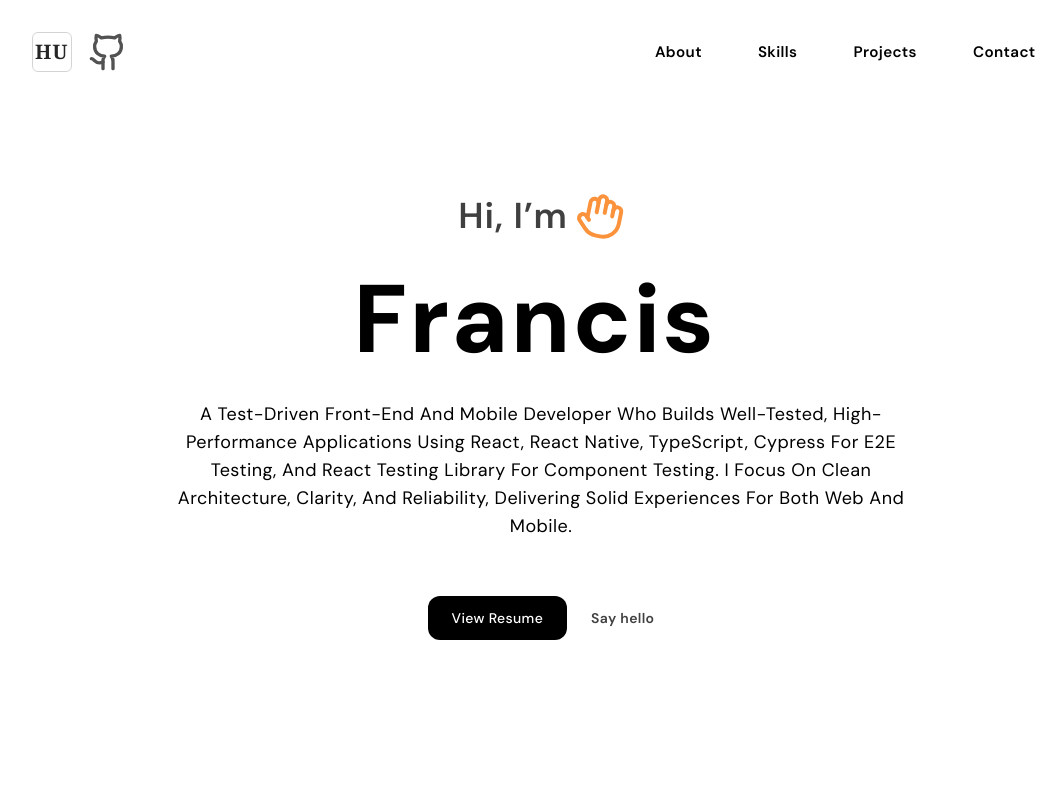
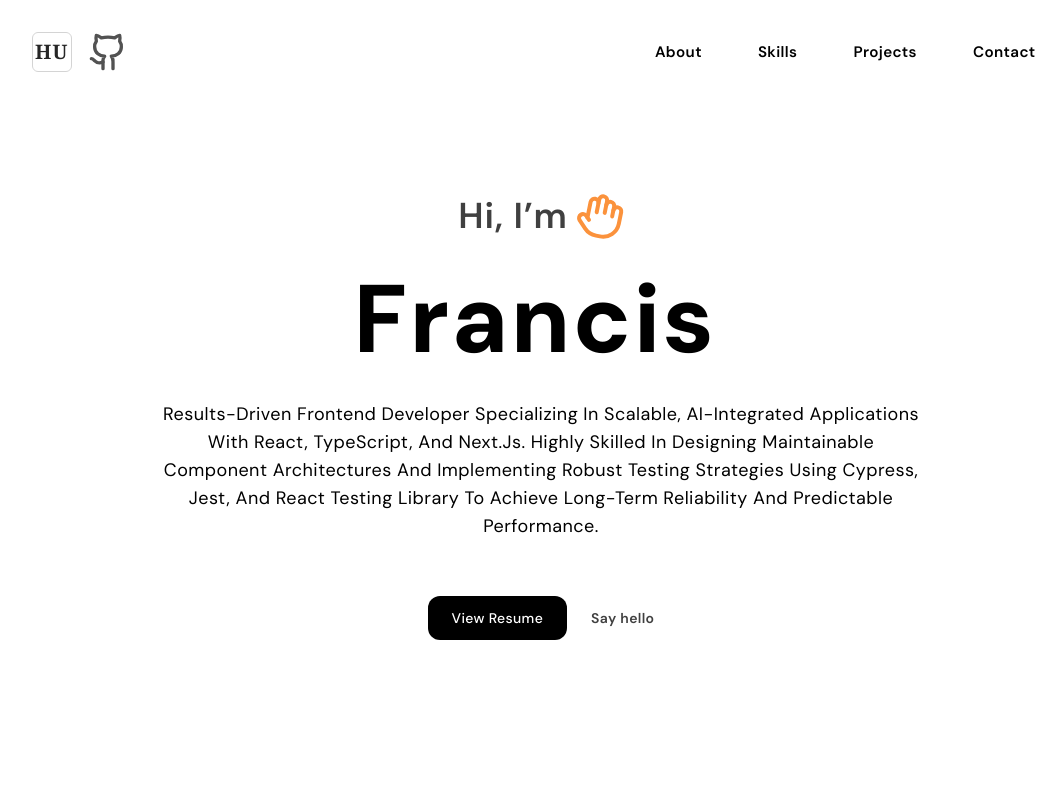
Before and after one commit to ohanyere/portfolio, a React (Vite) app: page / in a window 1280 px wide. Shown: the top 800 px of the page, without its empty margins (99-1163 px from the left). Built offline with nearby package versions, Linux system fonts and the light colour scheme.

Commit message:
Feat(Hero.tsx):fix broken resume link

```diff
--- a/src/components/Hero.tsx
+++ b/src/components/Hero.tsx
@@ -42,13 +42,16 @@ export default function Hero() {
 
 
         <p className="text-base sm:text-lg leading-relaxed tracking-wide max-w-3xl mx-auto">
-          <span className=" capitalize">A test-driven front-end and mobile developer who builds well-tested, high-performance applications using React, React Native, TypeScript, Cypress for E2E testing, and React Testing Library for component testing. I focus on clean architecture, clarity, and reliability, delivering solid experiences for both web and mobile.</span>
+          <span className=" capitalize">Results-driven Frontend Developer specializing in scalable, AI-integrated applications with
+React, TypeScript, and Next.js. Highly skilled in designing maintainable component
+architectures and implementing robust testing strategies using Cypress, Jest, and React
+Testing Library to achieve long-term reliability and predictable performance.</span>
         </p>
 
 
         <div className="pt-6 flex flex-col sm:flex-row items-center justify-center gap-6">
           <a
-            href="https://drive.google.com/file/d/1AAMbGX7X_jWI5QIoOQnn27H0Z4Sl413n/view?usp=sharing"
+            href="https://drive.google.com/file/d/1OeJ92nOQgqVTX03H09eINPIkDIWHcWu7/view?usp=sharing"
             target="_blank"
             className="rounded-xl px-6 py-3 text-sm capitalize bg-black hover:bg-gray-500 text-white font-medium tracking-wide hover:underline transition-colors"
           >
--- a/src/components/Skills.tsx
+++ b/src/components/Skills.tsx
@@ -46,7 +46,7 @@ export default function Skills() {
         </div>
 
       </div>
-      <div className="flex flex-wrap justify-center gap-8 py-8  dark:bg-gray-800 rounded-xl">
+      <div className="flex flex-wrap justify-center gap-8 py-8  rounded-xl">
 
 
       {SKILLS.map(({ name, Icon , color}) => (
```
